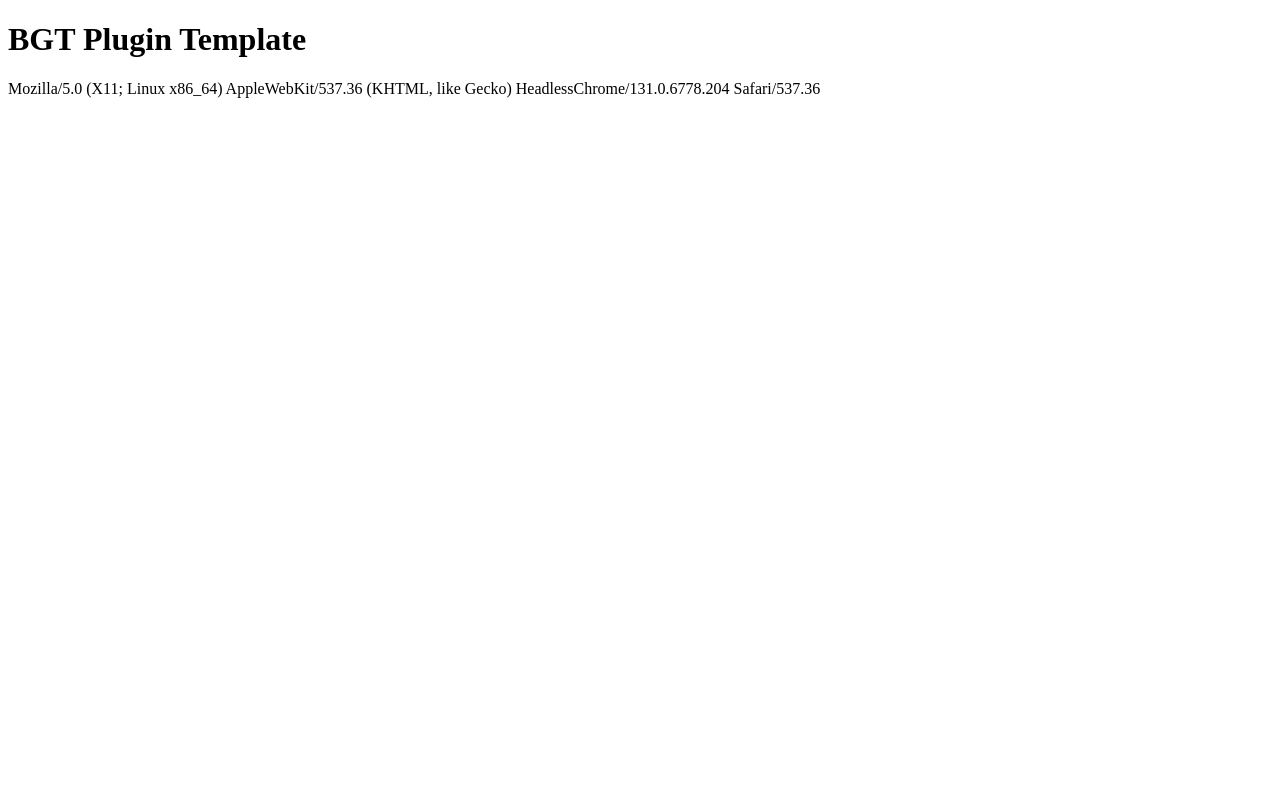
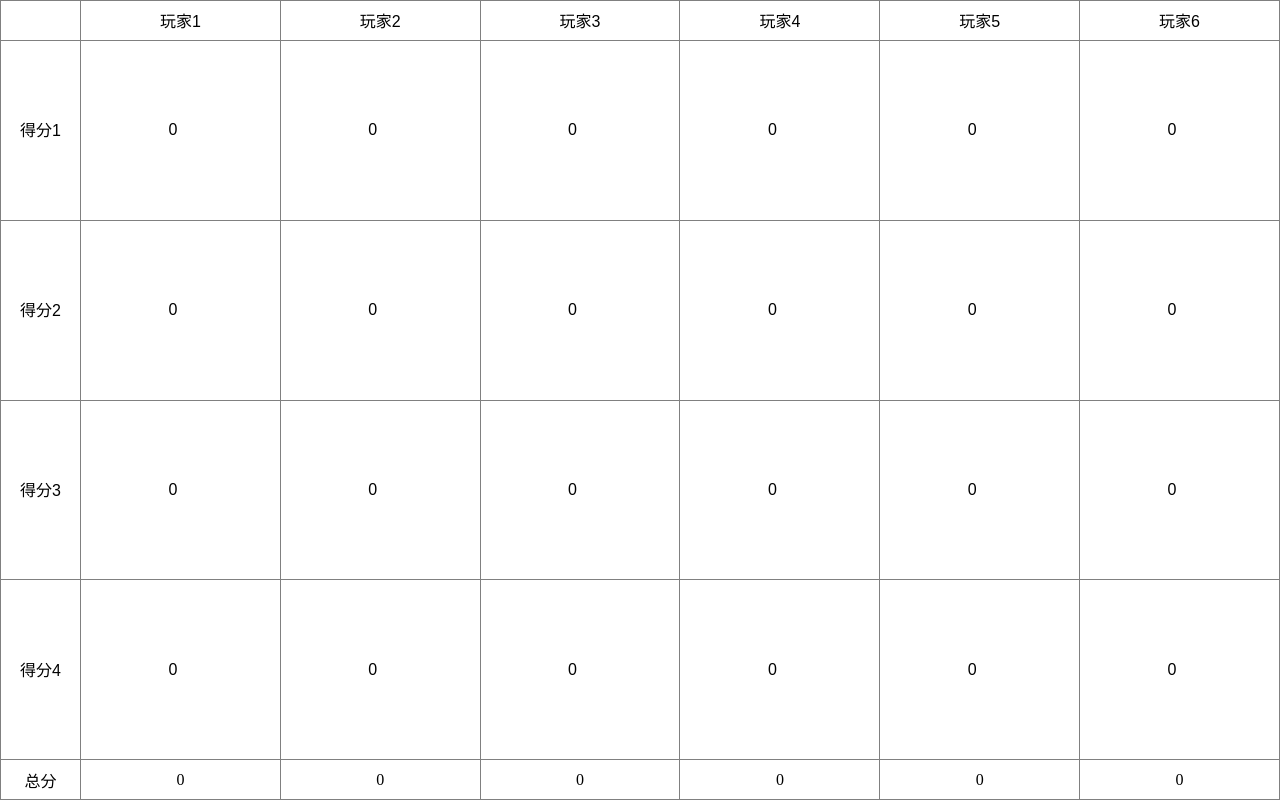
Before and after one commit to board-game-toolbox/bgt-plugin-scorer, a React (Vite) app: page / in a window 1280 px wide. Built offline with nearby package versions, Linux system fonts and the light colour scheme.

Commit message:
feat: simple version

```diff
--- a/index.html
+++ b/index.html
@@ -1,4 +1,4 @@
-<!DOCTYPE html>
+<!doctype html>
 <html lang="en">
   <head>
     <meta charset="UTF-8" />
--- /dev/null
+++ b/src/App.css
@@ -0,0 +1,55 @@
+html,
+body {
+  width: 100vw;
+  height: 100vh;
+  margin: 0;
+  padding: 0;
+}
+
+#root {
+  width: 100%;
+  height: 100%;
+}
+
+table {
+  width: 100%;
+  height: 100%;
+  border-collapse: collapse;
+  table-layout: fixed;
+  overflow: hidden;
+}
+
+td {
+  border: 1px solid grey;
+  text-align: center;
+  box-sizing: border-box;
+}
+
+td,
+input {
+  font-size: 16px;
+}
+
+thead,
+tfoot {
+  height: 2.5rem;
+}
+
+tr td:first-child {
+  width: 5rem;
+}
+
+td:focus-within {
+  border: 1px solid blue;
+}
+
+input {
+  width: 100%;
+  padding: 0;
+  border: none;
+  text-align: center;
+}
+
+input:focus {
+  outline: none;
+}
--- a/src/App.tsx
+++ b/src/App.tsx
@@ -1,12 +1,79 @@
-const ua = navigator.userAgent;
+import { useAtomValue } from 'jotai';
+import './App.css';
+import {
+  j_cols,
+  j_rows,
+  j_scores,
+  updateColName,
+  updateRowName,
+  updateScore,
+} from './logic';
 
 function App() {
+  const rows = useAtomValue(j_rows);
+  const cols = useAtomValue(j_cols);
+  const scores = useAtomValue(j_scores);
+
   return (
-    <>
-      <h1>BGT Plugin Template</h1>
-      <div>{ua}</div>
-    </>
+    <table>
+      <thead>
+        <tr>
+          <td></td>
+          {cols.map((col, index) => (
+            <td key={`col-${index}`}>
+              <input
+                value={col}
+                onChange={(e) => updateColName(index, e.target.value)}
+              />
+            </td>
+          ))}
+        </tr>
+      </thead>
+
+      <tbody>
+        {rows.map((row, rowIndex) => (
+          <tr key={`row-${rowIndex}`}>
+            <td>
+              <input
+                value={row}
+                onChange={(e) => updateRowName(rowIndex, e.target.value)}
+              />
+            </td>
+            {cols.map((_, colIndex) => (
+              <td key={`cell-${rowIndex}-${colIndex}`}>
+                <input
+                  type="number"
+                  value={removePreZero(scores[rowIndex][colIndex].toString())}
+                  onChange={(e) => {
+                    let value = e.target.value;
+                    value = removePreZero(value);
+                    value = value.substring(0, 6);
+                    updateScore(rowIndex, colIndex, parseInt(value));
+                    console.log(scores);
+                  }}
+                ></input>
+              </td>
+            ))}
+          </tr>
+        ))}
+      </tbody>
+
+      <tfoot>
+        <tr>
+          <td>总分</td>
+          {cols.map((_, index) => (
+            <td key={`sum-${index}`}>
+              {scores.reduce((sum, row) => sum + row[index], 0)}
+            </td>
+          ))}
+        </tr>
+      </tfoot>
+    </table>
   );
 }
 
+function removePreZero(s: string): string {
+  return s.replace(/^(?!0$)0*([1-9][0-9]*)$/, '$1');
+}
+
 export default App;
--- /dev/null
+++ b/src/logic.ts
@@ -0,0 +1,57 @@
+import { produce } from 'immer';
+import { atom, getDefaultStore } from 'jotai';
+
+/**
+ * Constants
+ */
+const DEFAULT_ROW_NUM = 4;
+const DEFAULT_COL_NUM = 6;
+
+// const MAX_ROW_NUM = 16;
+// const MAX_COL_NUM = 6;
+
+/**
+ * States
+ */
+export const j_rows = atom<string[]>(
+  new Array(DEFAULT_ROW_NUM).fill(null).map((_, index) => `得分${index + 1}`),
+);
+export const j_cols = atom<string[]>(
+  new Array(DEFAULT_COL_NUM).fill(null).map((_, index) => `玩家${index + 1}`),
+);
+
+export const j_scores = atom<number[][]>(
+  new Array(DEFAULT_ROW_NUM)
+    .fill(null)
+    .map(() => new Array(DEFAULT_COL_NUM).fill(null).map(() => 0)),
+);
+
+/**
+ * Functions
+ */
+export function updateColName(index: number, value: string) {
+  getDefaultStore().set(
+    j_cols,
+    produce((draft) => {
+      draft[index] = value;
+    }),
+  );
+}
+
+export function updateRowName(index: number, value: string) {
+  getDefaultStore().set(
+    j_rows,
+    produce((draft) => {
+      draft[index] = value;
+    }),
+  );
+}
+
+export function updateScore(row: number, col: number, value: number) {
+  getDefaultStore().set(
+    j_scores,
+    produce((draft) => {
+      draft[row][col] = value;
+    }),
+  );
+}
```
Also changed, not shown: package.json (+7 -5 lines), icon.png, 1 other file (tests, documents, lock files or other folders).
